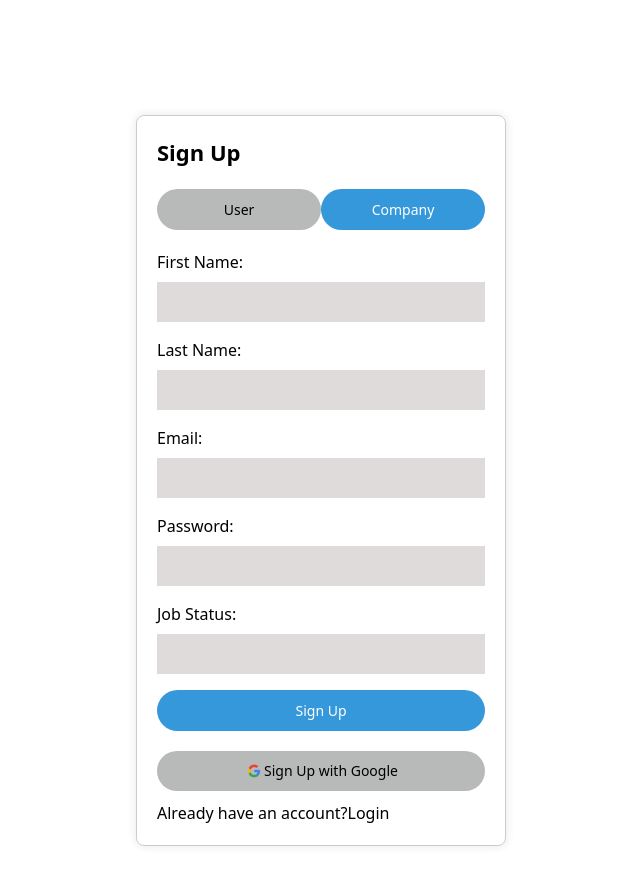
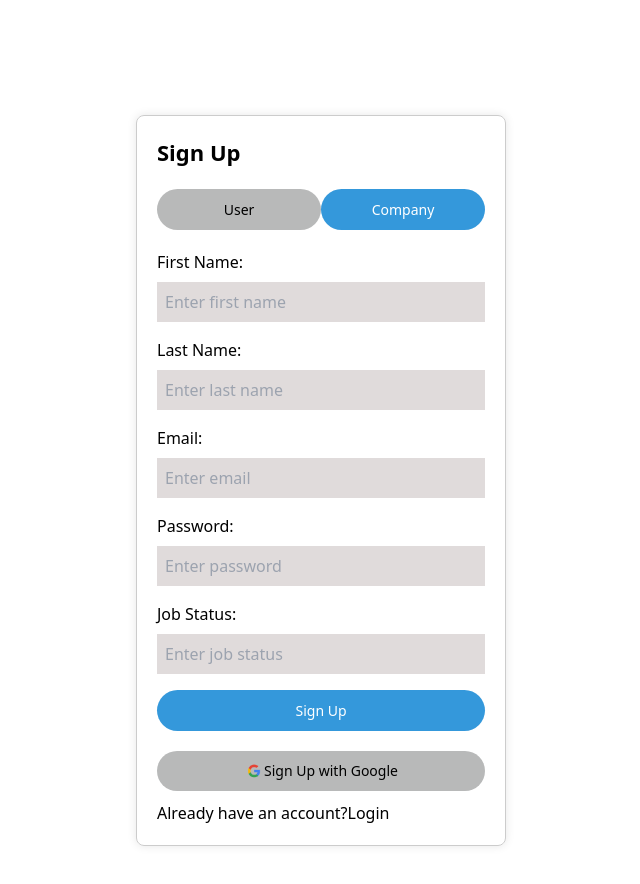
Before and after one commit to yasiru-vk-721/SE69_CareerPulse, a React (Vite) app in the folder Career-Pulse/: page /signup in a window 1280 px wide. Shown: the top 884 px of the page, without its empty margins (319-959 px from the left). Built offline with nearby package versions, Linux system fonts and the light colour scheme.

Commit message:
Change some css in signup, company signup and login.

```diff
--- a/Career-Pulse/src/Components/Team_files/Chathuvi-fe/SignupForm.jsx
+++ b/Career-Pulse/src/Components/Team_files/Chathuvi-fe/SignupForm.jsx
@@ -4,15 +4,18 @@ import Signup from '../../../pages/Signup';
 import CompanySignup from '../../../pages/CompanySignup';
 
 
-function SignupForm() {
-
-  const [currentForm, setCurrentForm] = useState('user');
+const SignupForm = () => {
+    const [currentForm, setCurrentForm] = useState('user','company');
     const navigate = useNavigate();
 
     const switchForm = (formType) => {
       setCurrentForm(formType);
       // Update the URL path based on the form type
-    navigate(`/${formType === 'user' ? 'signup' : 'companysignup'}`);
+      if (formType === 'user') {
+        navigate('/signup');
+      } else if (formType === 'company') {
+        navigate('/companysignup');
+      }
     };
 
     return (
@@ -23,7 +26,7 @@ function SignupForm() {
           <CompanySignup switchForm={() => switchForm('user')} />
         )}
       </div>
-  )
-}
+    );
+  };
 
 export default SignupForm
--- a/Career-Pulse/src/pages/CompanySignup.jsx
+++ b/Career-Pulse/src/pages/CompanySignup.jsx
@@ -77,6 +77,7 @@ function CompanySignup({ switchForm }) {
           type="text"
           id="companyName"
           name="companyName"
+          placeholder='Enter company name'
           value={formData.companyName}
           onChange={handleChange}
         />
@@ -87,6 +88,7 @@ function CompanySignup({ switchForm }) {
           type="email"
           id="email"
           name="email"
+          placeholder='Enter email'
           value={formData.email}
           onChange={handleChange}
           onBlur={handleChange}
@@ -98,6 +100,7 @@ function CompanySignup({ switchForm }) {
           type="password"
           id="password"
           name="password"
+          placeholder='Enter password'
           value={formData.password}
           onChange={handleChange}
         />
--- a/Career-Pulse/src/pages/Login.jsx
+++ b/Career-Pulse/src/pages/Login.jsx
@@ -68,6 +68,7 @@ function Login() {
           type="email"
           id="email"
           name="email"
+          placeholder='Enter email'
           value={formData.email}
           onChange={handleChange}
           onBlur={handleChange}
@@ -79,6 +80,7 @@ function Login() {
           type="password"
           id="password"
           name="password"
+          placeholder='Enter password'
           value={formData.password}
           onChange={handleChange}
         />
--- a/Career-Pulse/src/pages/Signup.jsx
+++ b/Career-Pulse/src/pages/Signup.jsx
@@ -84,6 +84,7 @@ function Signup({ switchForm }) {
           type="text"
           id="firstName"
           name="firstName"
+          placeholder='Enter first name'
           value={formData.firstName}
           onChange={handleChange}
         />
@@ -94,6 +95,7 @@ function Signup({ switchForm }) {
           type="text"
           id="lastName"
           name="lastName"
+          placeholder='Enter last name'
           value={formData.lastName}
           onChange={handleChange}
         />
@@ -104,6 +106,7 @@ function Signup({ switchForm }) {
           type="email"
           id="email"
           name="email"
+          placeholder='Enter email'
           value={formData.email}
           onChange={handleChange}
           onBlur={handleChange} // Add onBlur event for email field
@@ -115,6 +118,7 @@ function Signup({ switchForm }) {
           type="password"
           id="password"
           name="password"
+          placeholder='Enter password'
           value={formData.password}
           onChange={handleChange}
         />
@@ -125,6 +129,7 @@ function Signup({ switchForm }) {
           type="text"
           id="jobStatus"
           name="jobStatus"
+          placeholder='Enter job status'
           value={formData.jobStatus}
           onChange={handleChange}
         />
```
Lines whose indentation alone changed are shown as unchanged.
